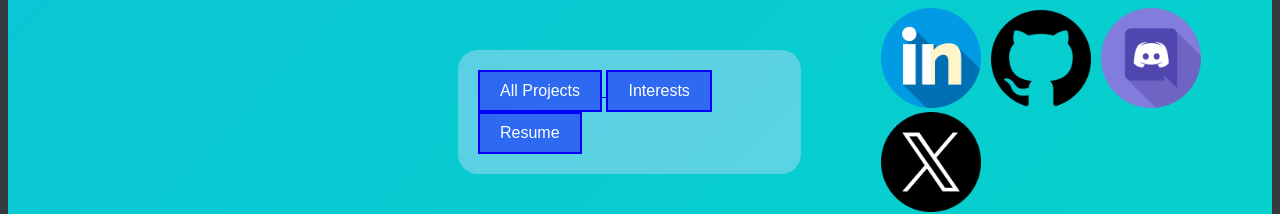
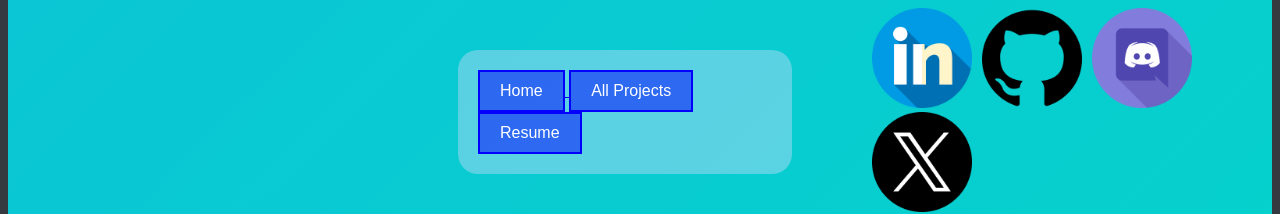
Before and after one commit to tdietzel/Portfolio_React, a React (Vite) app: page /Resume in a window 1280 px wide. Shown: the part 578-792 px from the top of the page. Built offline with nearby package versions, Linux system fonts and the light colour scheme.

Commit message:
Updated button

```diff
--- a/src/components/NavBar.jsx
+++ b/src/components/NavBar.jsx
@@ -16,10 +16,10 @@ export default function NavBar() {
         <ButtonGroup className="button-group">
           <div className="button-style">
             <Link to='/'>
+              <Button variant="outline-light">Home</Button>{' '}
+            </Link>
+            <Link to='/TopProjects'>
               <Button variant="outline-light">All Projects</Button>{' '}
-            </Link>
-            <Link to='/App'>
-              <Button variant="outline-light">Interests</Button>{' '}
             </Link>
             <Link to='/Resume'>
               <Button variant="outline-light">Resume</Button>{' '}
```
